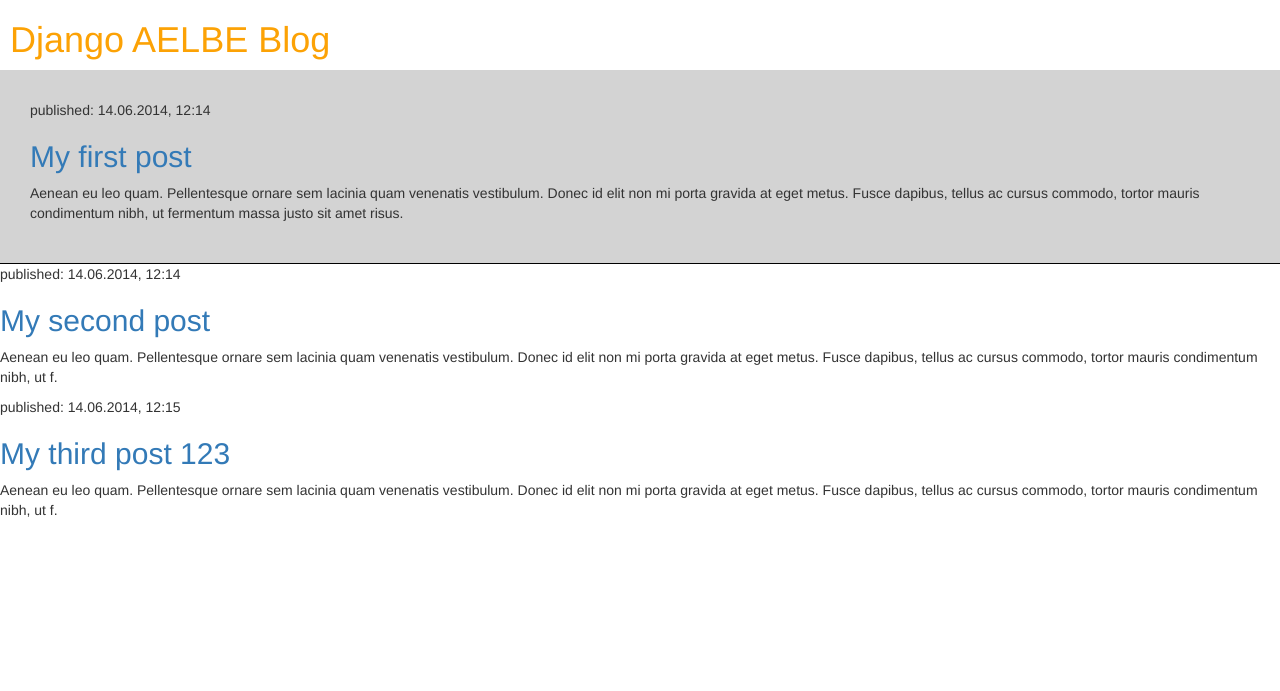
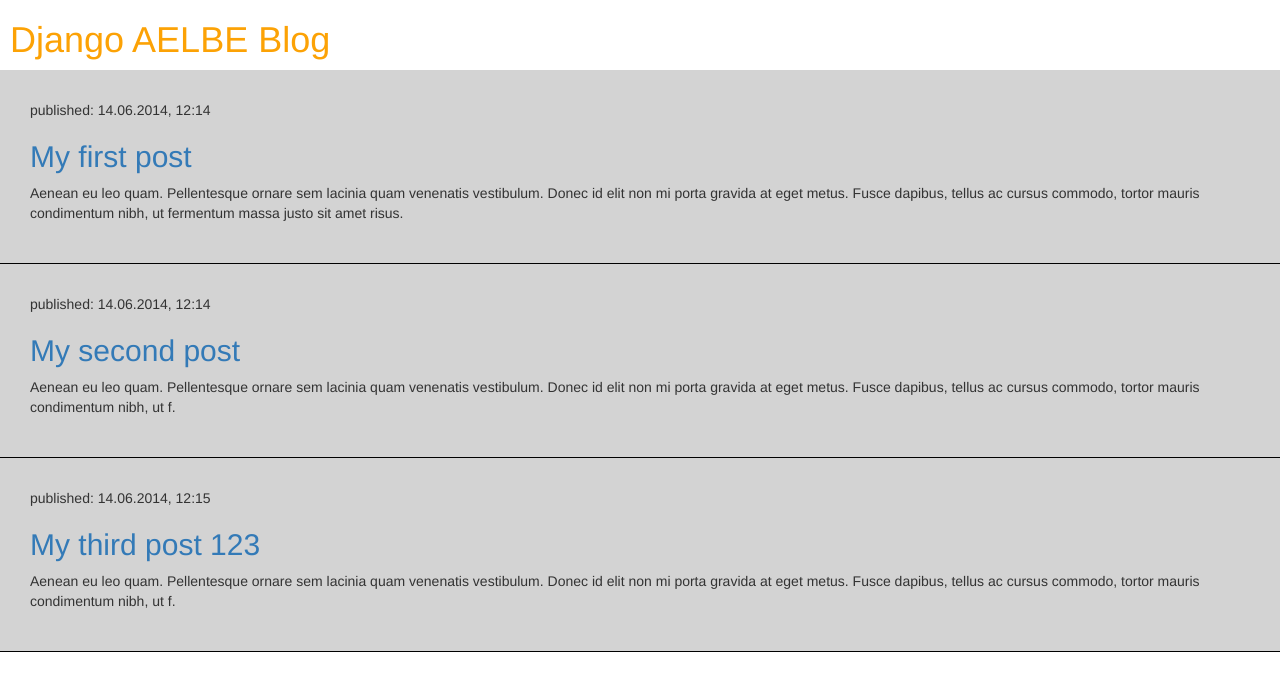
Before and after one commit to aelbe/my-first-blog, a Django app: page / in a window 1280 px wide. Shown: the top 691 px of the page. Run offline with Django 3.2, Linux system fonts and the light colour scheme; some libraries are stand-ins or nearby versions.

Commit message:
commit update css

```diff
--- a/blog/templates/blog/post_list.html
+++ b/blog/templates/blog/post_list.html
@@ -17,12 +17,12 @@
             <p>Aenean eu leo quam. Pellentesque ornare sem lacinia quam venenatis vestibulum. Donec id elit non mi porta gravida at eget metus. Fusce dapibus, tellus ac cursus commodo, tortor mauris condimentum nibh, ut fermentum massa justo sit amet risus.</p>
         </div>
 
-        <div>
+        <div class="post">
             <p>published: 14.06.2014, 12:14</p>
             <h2><a href="">My second post</a></h2>
             <p>Aenean eu leo quam. Pellentesque ornare sem lacinia quam venenatis vestibulum. Donec id elit non mi porta gravida at eget metus. Fusce dapibus, tellus ac cursus commodo, tortor mauris condimentum nibh, ut f.</p>
         </div>
-        <div>
+        <div class="post">
             <p>published: 14.06.2014, 12:15</p>
             <h2><a href="">My third post 123</a></h2>
             <p>Aenean eu leo quam. Pellentesque ornare sem lacinia quam venenatis vestibulum. Donec id elit non mi porta gravida at eget metus. Fusce dapibus, tellus ac cursus commodo, tortor mauris condimentum nibh, ut f.</p>
```
